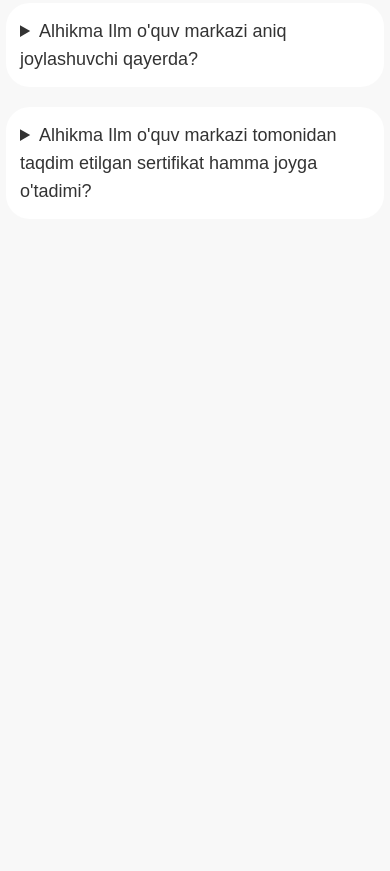
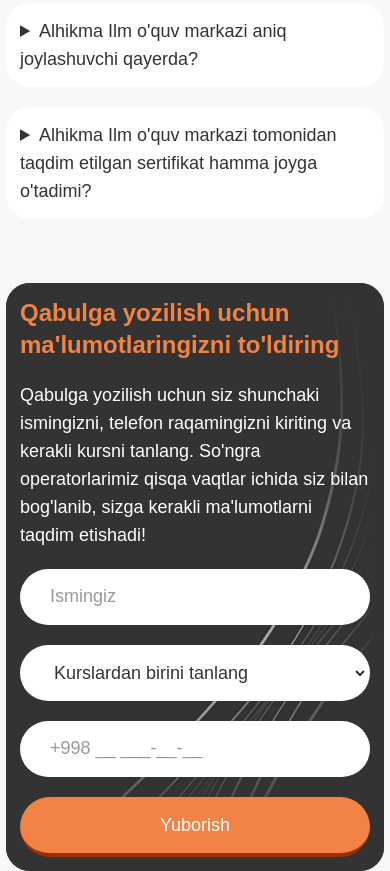
Before and after one commit to yaxyobekuz/Alhikma, a website with bundled scripts: page index.html in a window 390 px wide. Shown: the part 6414-7285 px from the top of the page. Before the commit the page ends 6697 px from the top, so only its background shows below. Built offline with nearby package versions, Linux system fonts and the light colour scheme; a web font is replaced by a local one.

Commit message:
Add CTA section responsive styles

```diff
--- a/index.html
+++ b/index.html
@@ -595,31 +595,32 @@
       </section>
     </main>
 
-    <div class="hidden">
     <!-- CTA (Form) -->
     <section id="form">
-        <div class="container">
+      <div class="container-secondary">
         <div
-            class="relative overflow-hidden bg-brand-dark text-white px-12 py-16 rounded-3xl"
+          class="relative overflow-hidden bg-brand-dark text-white rounded-3xl p-3.5 sm:py-12 lg:px-12 lg:py-16"
         >
-            <div class="grid grid-cols-2 gap-5 relative z-10">
+          <div class="grid grid-cols-1 gap-5 relative z-10 md:grid-cols-2">
             <!-- Content details -->
-              <div>
-                <h2 class="text-[40px] font-semibold mb-5 text-brand-primary">
+            <div class="flex justify-center items-center md:justify-normal">
+              <div class="max-w-md md:max-w-full">
+                <h2 class="mb-5 text-brand-primary">
                   Qabulga yozilish uchun ma'lumotlaringizni to'ldiring
                 </h2>
 
-                <p class="text-[19px]">
+                <p class="text-lg sm:text-[19px]">
                   Qabulga yozilish uchun siz shunchaki ismingizni, telefon
                   raqamingizni kiriting va kerakli kursni tanlang. So'ngra
                   operatorlarimiz qisqa vaqtlar ichida siz bilan bog'lanib,
                   sizga kerakli ma'lumotlarni taqdim etishadi!
                 </p>
               </div>
+            </div>
 
             <!-- Form -->
             <form class="flex flex-col items-center justify-center">
-                <div class="max-w-md space-y-5">
+              <div class="space-y-5 max-w-md md:max-w-max lg:max-w-md">
                 <!-- Name input -->
                 <input
                   name="name"
@@ -667,6 +668,7 @@
       </div>
     </section>
 
+    <div class="hidden">
       <!-- Footer -->
       <footer>
         <div class="container">
```
Lines whose indentation alone changed are shown as unchanged.
